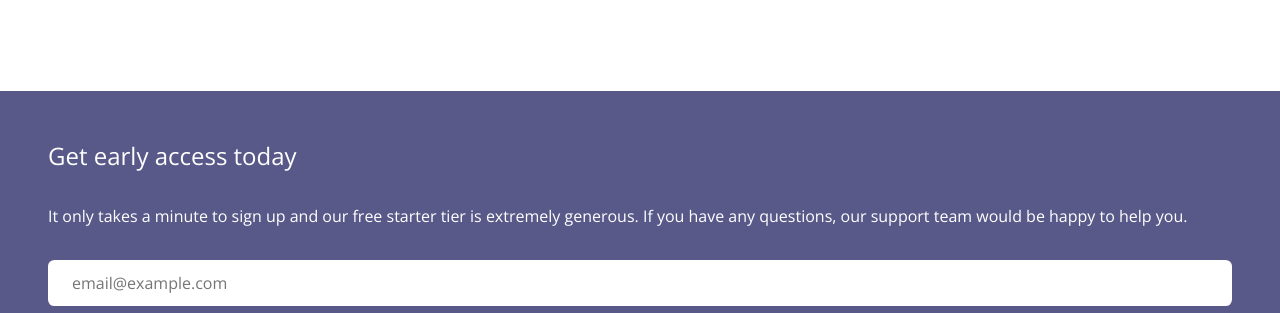
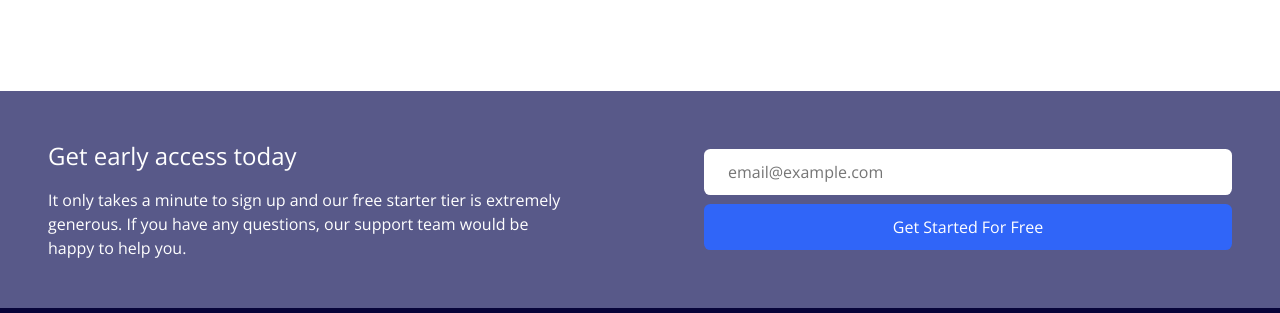
Before and after one commit to SebastianLaka/flyo-landing-page, a plain HTML site: page index.html in a window 1280 px wide. Shown: the part 1302-1615 px from the top of the page. Drawn offline with nearby package versions, Linux system fonts and the light colour scheme.

Commit message:
Change next section to fix problem with wrapper for make max with size

```diff
--- a/index.html
+++ b/index.html
@@ -66,11 +66,14 @@
             </div>
 
         </section>
-        <section class="newsletter-area">
-            <div class="wrapper">
-                <h1 class="newsletter-area__header">Get early access today</h1>
-                <p class="newsletter-area__description">It only takes a minute to sign up and our free starter tier is
-                    extremely generous. If you have any questions, our support team would be happy to help you.</p>
+        <section class="newsletter-container">
+            <div class="newsletter-box wrapper">
+                <div class="newsletter-area">
+                    <h1 class="newsletter-area__header">Get early access today</h1>
+                    <p class="newsletter-area__description">It only takes a minute to sign up and our free starter tier
+                        is
+                        extremely generous. If you have any questions, our support team would be happy to help you.</p>
+                </div>
                 <div class="newsletter-interaction">
                     <input type="text" placeholder="email@example.com" class="newsletter-interaction__email-place">
                     <button class="newsletter-interaction__cta">Get Started For Free</button>
--- a/sass/_desktop.scss
+++ b/sass/_desktop.scss
@@ -46,17 +46,38 @@
       .site-description {
         grid-column: 0/1;
         grid-row: 1/2;
-        &__heading{
+        &__heading {
           text-align: left;
         }
         &__redirect-link {
           margin: 2em 0 0 0;
         }
-        .card-box{
+        .card-box {
           padding: 2.5em 0 1.25em 2em;
           margin: 0;
         }
       }
     }
+    .newsletter-container {
+      .newsletter-box {
+        display: grid;
+        grid-template-columns: repeat(2, 1fr);
+        align-items: center;
+        gap: 8em;
+        .newsletter-area {
+          grid-column: 0/1;
+          grid-row: 1/2;
+
+          &__description {
+            padding: 1em 0 0 0;
+          }
+        }
+        .newsletter-interaction {
+          g &__cta {
+            width: 50%;
+          }
+        }
+      }
+    }
   }
 }
--- a/sass/_mobile.scss
+++ b/sass/_mobile.scss
@@ -132,11 +132,13 @@
         }
       }
     }
-    .newsletter-area {
+    .newsletter-container {
       @include center-flex;
       background-color: $desaturate-blue;
       padding: 3em;
       margin-top: 3em;
+      .newsletter-box {
+        .newsletter-area {
           &__header,
           &__description {
             color: $white-color;
@@ -145,6 +147,7 @@
           &__description {
             padding: 2em 0;
             line-height: 150%;
+          }
         }
         .newsletter-interaction {
           &__email-place,
@@ -160,6 +163,7 @@
             background-color: $bright-blue;
             color: $white-color;
             margin-top: 0.6em;
+          }
         }
       }
     }
```
Also changed, not shown: css/style.css, 1 other file. Lines whose indentation alone changed are shown as unchanged.
